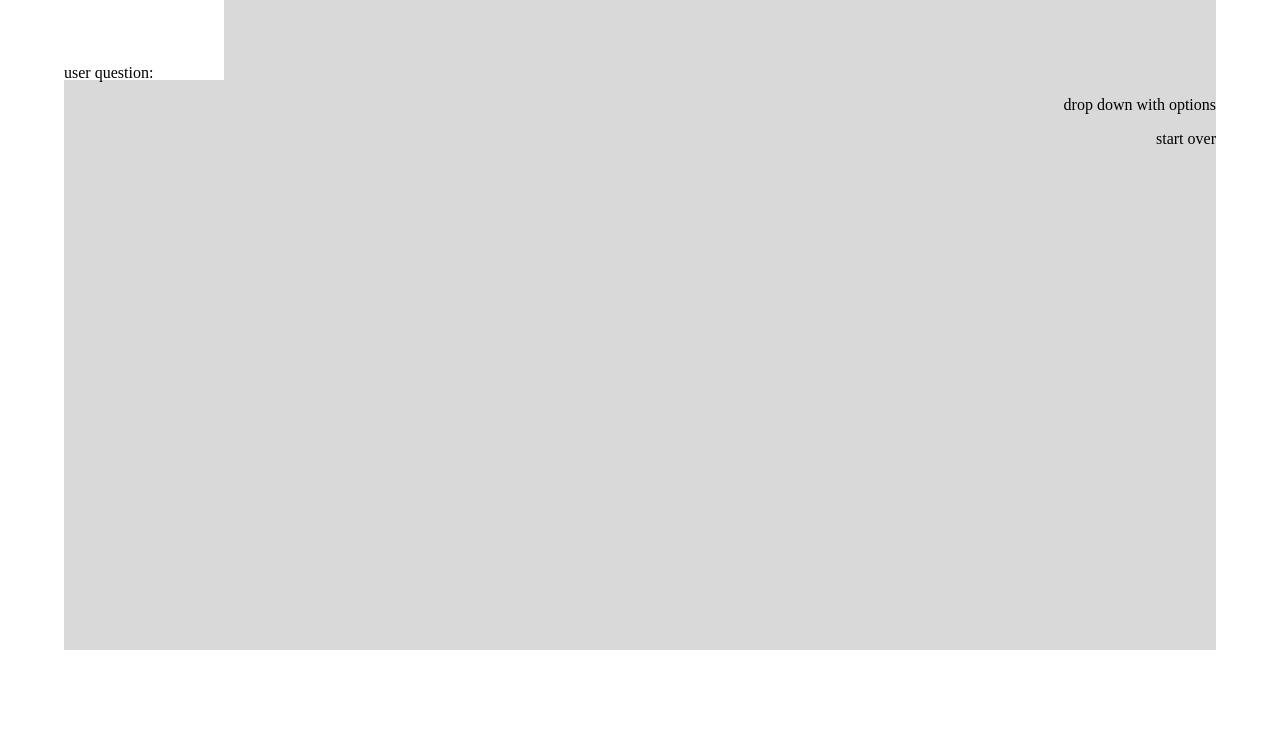
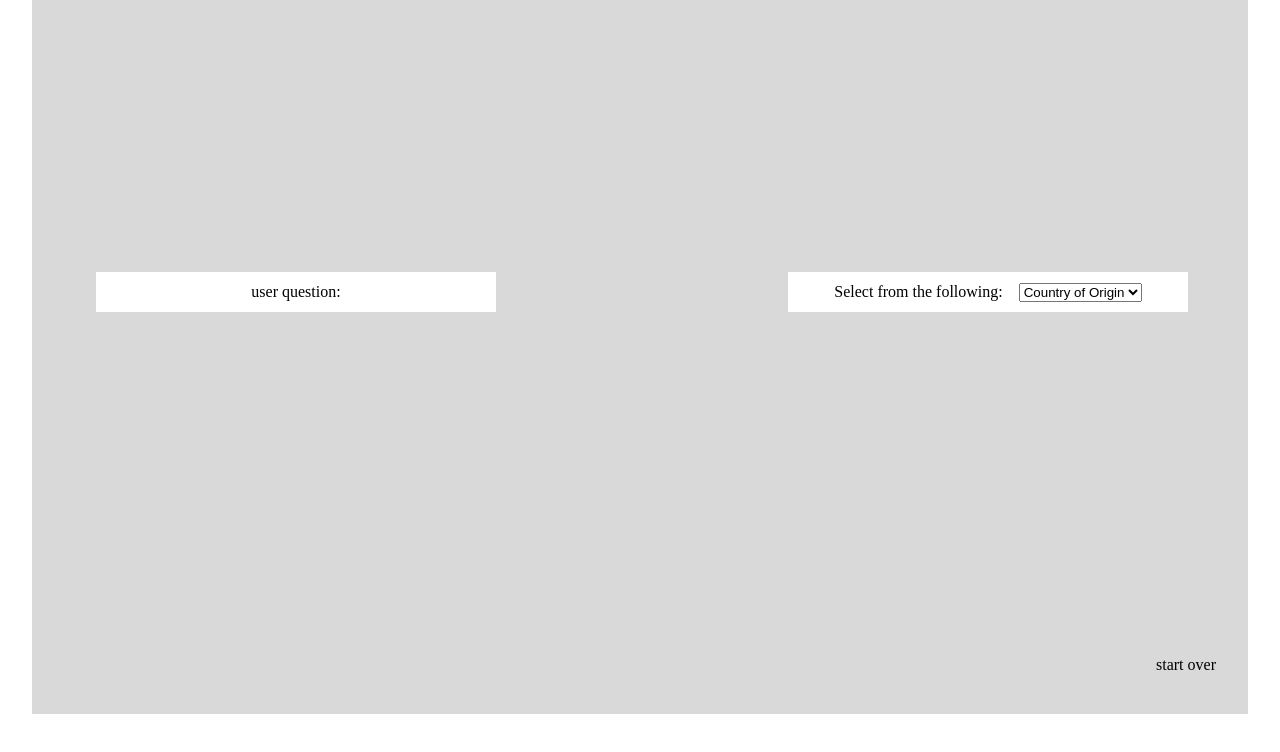
Before and after one commit to MasterChiefRPM/food-picks, an Angular app: page /question-1 in a window 1280 px wide. Shown: the top 752 px of the page. Built offline with nearby package versions, Linux system fonts and the light colour scheme.

Commit message:
added a dropdown and added some padding for the text options

```diff
--- a/src/app/question-1/question-1.component.html
+++ b/src/app/question-1/question-1.component.html
@@ -1,9 +1,25 @@
 <div class="question1">
     <a href=""></a>
-    <div class = "background_color">
-        <div class="box"><p class="question">user question:</p></div>
-        <p class="dropdown">drop down with options</p>
-        <p class="start_over">start over</p>
+    <div class = "background-container">
+        <div class="question-container">
+            <p class="question-text">user question:</p>
+        </div>
+        <div class="dropdown-container">
+            <div class="option-box">
+                <label class="question-label" for="options"> Select from the following:</label>
+                <select name="country-of-origin" id="origin">
+                    <option value="" selected hidden >Country of Origin</option>
+                    <option value="option">Mexican</option>
+                    <option value="option">American</option>
+                    <option value="option">Indian</option>
+                    <option value="option">Mediterranean</option>
+                    <option value="option">Italian</option>
+                </select>
+            </div>
+
+        </div>
+        <div class="startover-container">
+            <p class="startover-text">start over</p>
+        </div>
     </div>
-
 </div>
--- a/src/app/question-1/question-1.component.scss
+++ b/src/app/question-1/question-1.component.scss
@@ -1,27 +1,52 @@
 .question_1{
-    height: 100%
+    height: 100%;
+    margin-top: auto;
 }
-.background_color{
+.background-container{
+    display: flex;
+    padding:2rem;
     background-color: #D9D9D9;
     height: 650px;
     width: 90%;
     margin: auto;
     vertical-align: middle;
 }
-.question{
+.question-text{
     text-align: left;
-
 }
-.box{
-    border: black;
-    height: 2rem;
-    width: 10rem;
-    padding-top: 3rem;
+.question-container{
     background-color: white;
+    display: flex;
+    margin-top: 15rem;
+    margin-bottom: auto;
+    margin-left: 2rem;
+    justify-content: center;
+    align-items: center;
+    height: 2.5rem;
+    width: 25rem;
 }
-.dropdown{
+.dropdown-container{
+    background-color: white;
+    display: flex;
+    margin-top: 15rem;
+    margin-bottom: auto;
+    margin-left: auto;
+    margin-right: -2rem;
+    justify-content: center;
+    align-items: center;
+    height: 2.5rem;
+    width: 25rem;
+}
+.question-label{
+    margin-right: 1rem;
+}
+#country-of-origin{
+    width: 5rem;
+}
+.startover-container{
+    display: flex;
+    margin-top: 38rem;
+}
+.startover-text{
     text-align: right;
 }
-.start_over{
-    text-align: right;
-}
```
